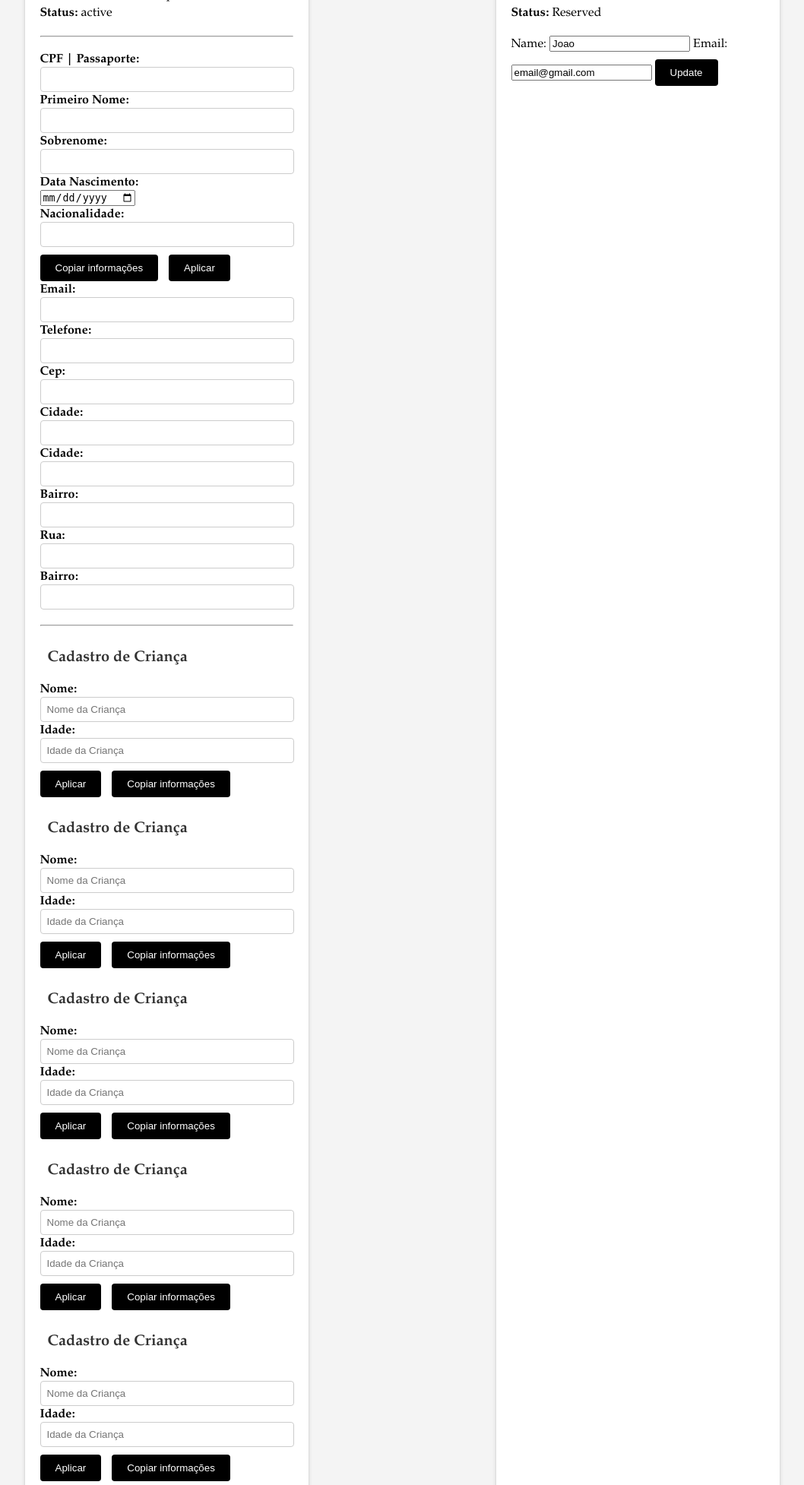
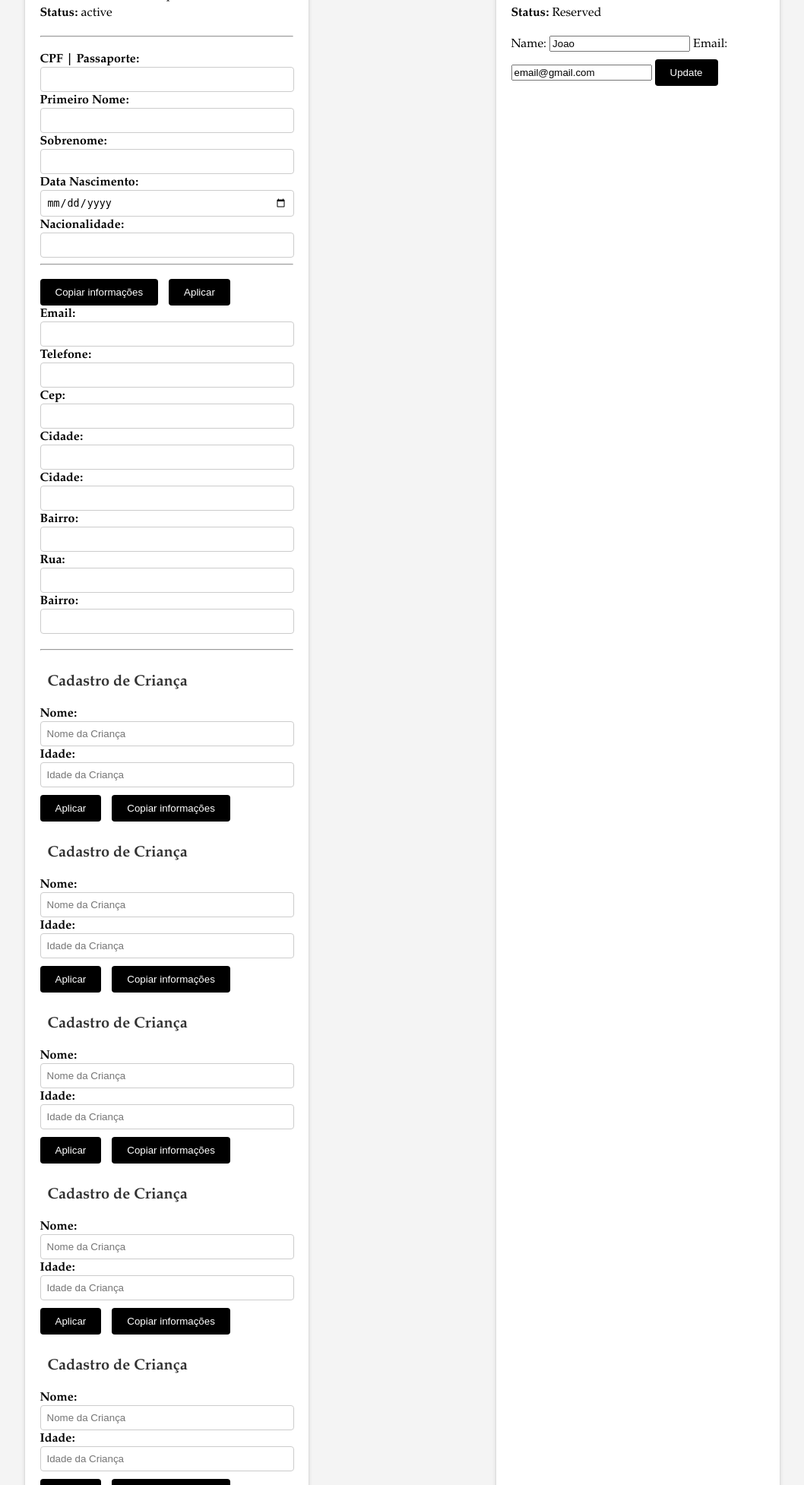
Before and after one commit to Geanderson-Ferreira/Bye-Pass, a Flask app: template templates/reserva.html in a window 1280 px wide. Shown: the part 349-2303 px from the top of the page at 76% size, without its empty margins (111-1169 px from the left). Run offline with Flask 3, Linux system fonts and the light colour scheme; the template is opened without the code that fills it: most values are stand-ins (such as "Sample title", 1, 10 or a date in 2020).

Commit message:
Posicao Botao2

```diff
--- a/static/reserva.css
+++ b/static/reserva.css
@@ -81,6 +81,7 @@ body {
     font-weight: bold;
 }
 
+.person form input[type="date"],
 .person form input[type="text"],
 .person form input[type="email"],
 .person form input[type="number"] {
--- a/templates/reserva.html
+++ b/templates/reserva.html
@@ -70,8 +70,15 @@
 
                     <!--Submit-->
 
+                    <hr>
+
+                    {% if reservation != data.reservations[0] %}
+
                     <button type="button" onclick="copyInfo('adult-name-{{loop.index}}', 'adult-email-{{loop.index}}')">Copiar informações</button>
                     <button type="submit">Aplicar</button>
+                    {% endif %}
+
+
 
                     <!--Email-->
                     <label for="adult-email-{{loop.index}}">Email:</label>
@@ -160,9 +167,6 @@
         </div>
     {% endfor %}
 
-
-
-
     </div>
 </body>
 </html>
```
